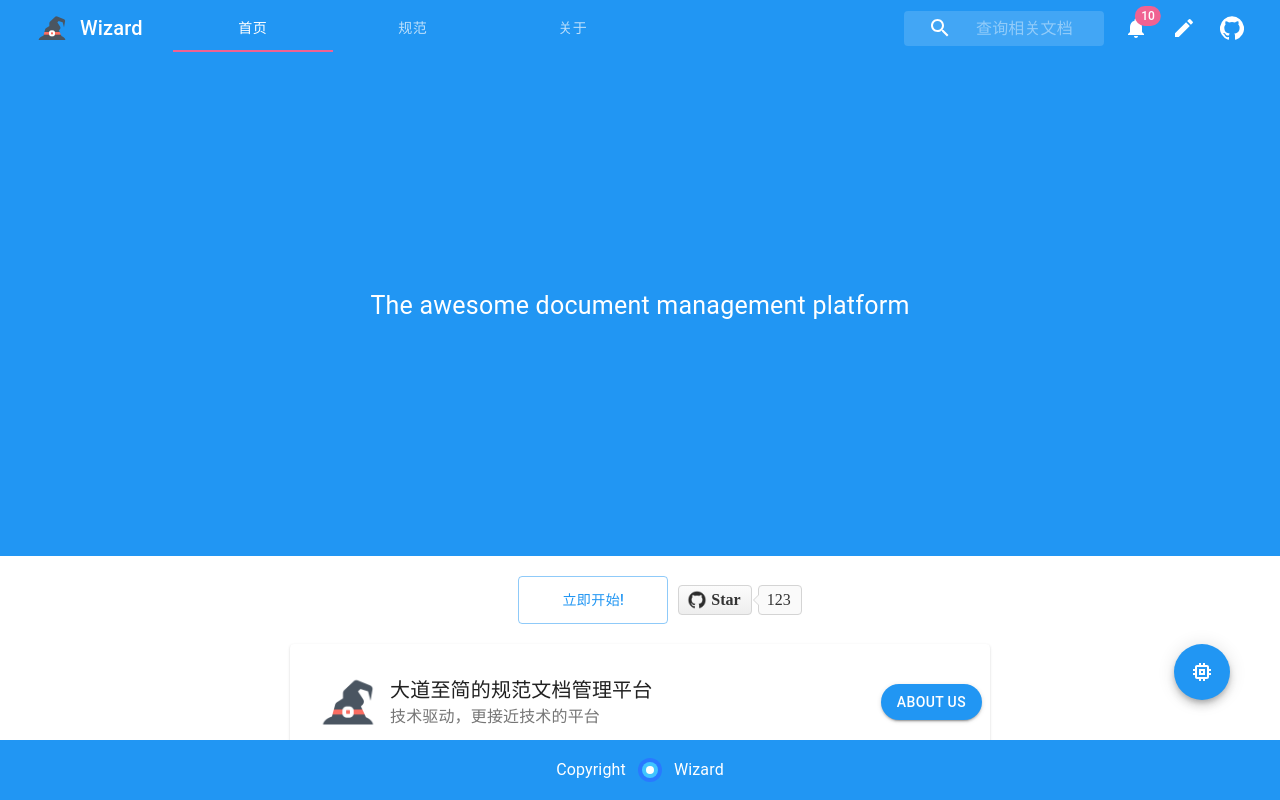
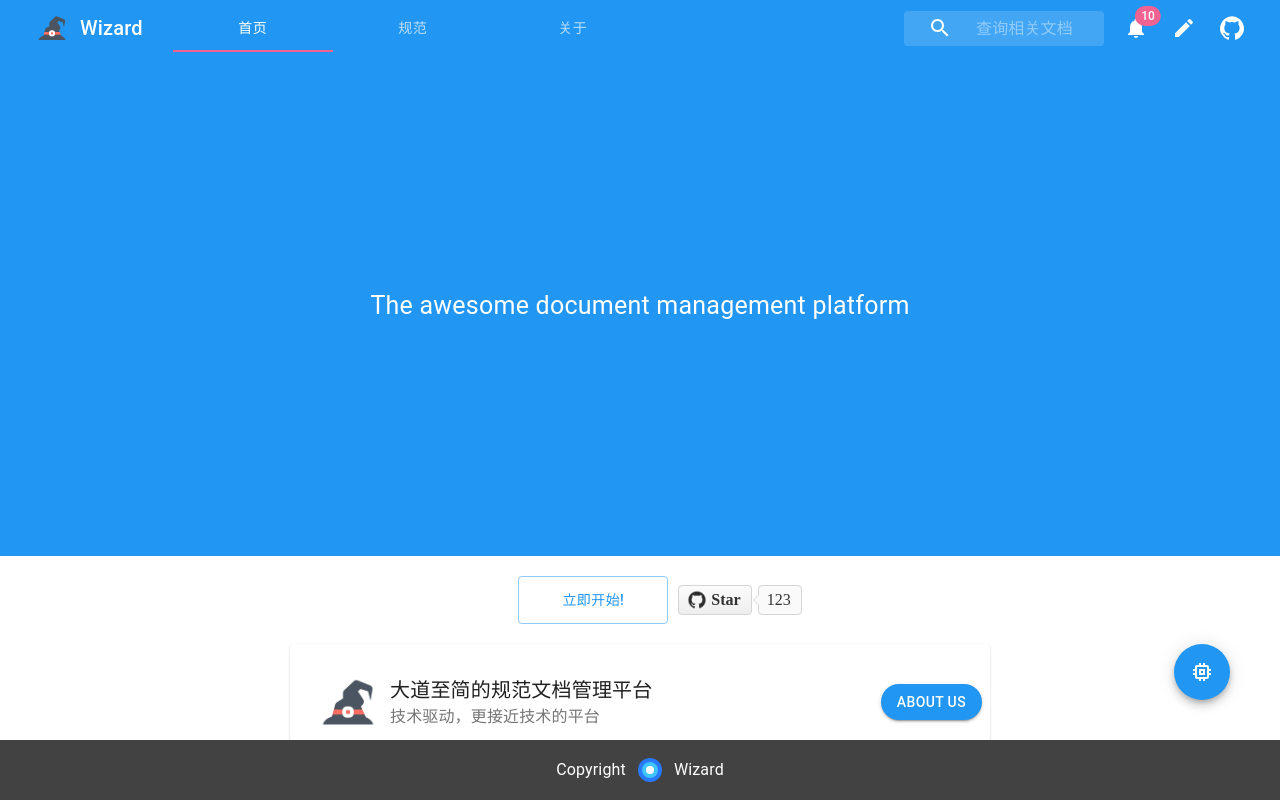
Before and after one commit to wizardoc/wizard, a React (Create React App) app in the folder client/: page /home in a window 1280 px wide. Shown: the top 800 px of the page. Built offline with nearby package versions, Linux system fonts and the light colour scheme; what react-ts-di would draw is missing.

Commit message:
[Feat] change height of footer

```diff
--- a/client/src/app/components/footer.tsx
+++ b/client/src/app/components/footer.tsx
@@ -15,7 +15,7 @@ interface ShadeProps {
 const Wrapper = styled.div`
   width: 100%;
   height: 60px;
-  background: ${props => props.theme.primaryColor};
+  background: ${props => props.theme.dark};
   position: absolute;
   bottom: 0;
   left: 0;
@@ -36,7 +36,7 @@ const Shade = styled.div<ShadeProps>`
   height: 0;
   padding-bottom: ${props => (props.isShutdown ? '110%' : 0)};
   border-radius: 10000px;
-  background: ${props => props.theme.dark};
+  background: ${props => props.theme.primaryColor};
   transition: 0.3s all;
 `;
 
```
